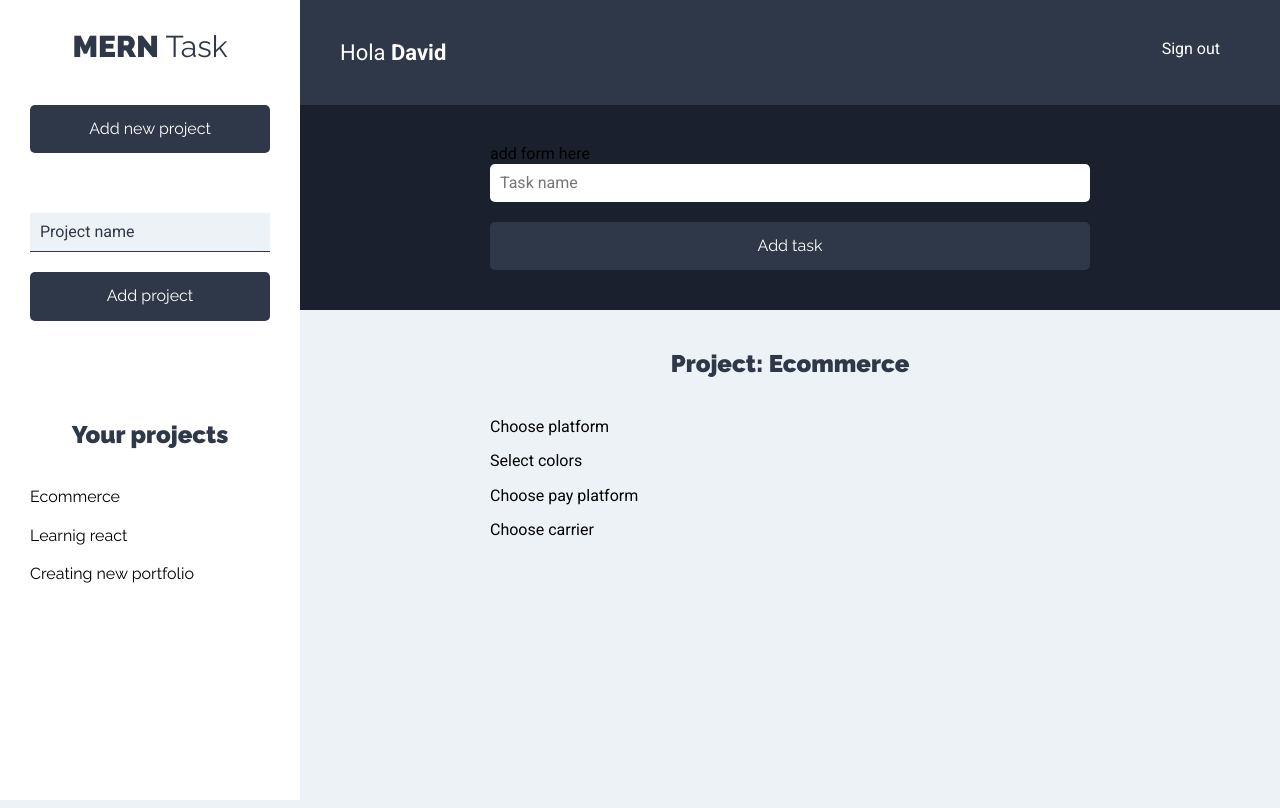
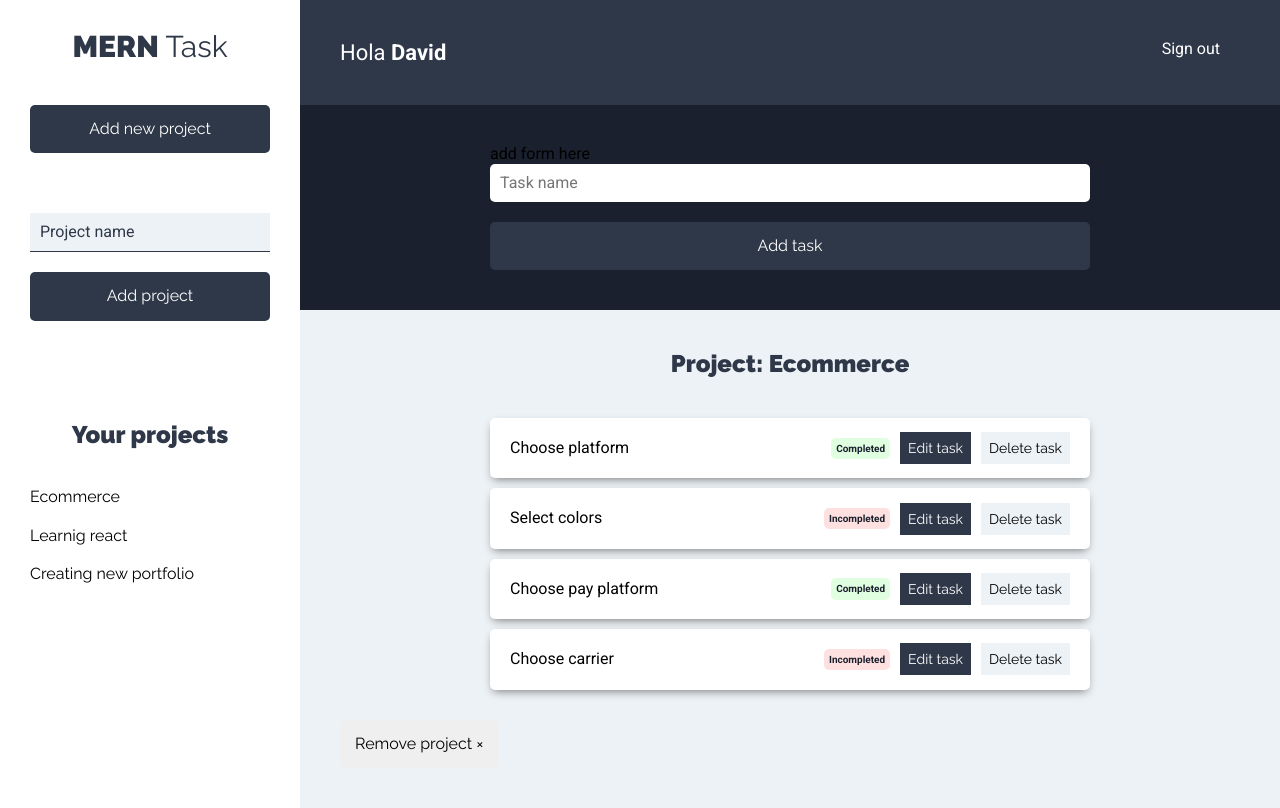
Before and after one commit to david-portilla/merntasks, a React (Create React App) app in the folder client/: page /projects in a window 1280 px wide. Built offline with nearby package versions, Linux system fonts and the light colour scheme.

Commit message:
adding task controllers

```diff
--- a/client/src/components/tasks/Task.js
+++ b/client/src/components/tasks/Task.js
@@ -2,8 +2,29 @@ import React from "react";
 
 const Task = ({ task }) => {
   return (
-    <li key={task.name}>
+    <li className="tarea sombra" key={task.name}>
       <p>{task.name}</p>
+
+      <div className="estado">
+        {task.status ? (
+          <button type="button" className="completo">
+            Completed
+          </button>
+        ) : (
+          <button type="button" className="incompleto">
+            Incompleted
+          </button>
+        )}
+      </div>
+
+      <div className="acciones">
+        <button type="button" className="btn btn-primario">
+          Edit task
+        </button>
+        <button type="button" className="btn btn-secundario">
+          Delete task
+        </button>
+      </div>
     </li>
   );
 };
--- a/client/src/components/tasks/TasksList.js
+++ b/client/src/components/tasks/TasksList.js
@@ -20,6 +20,10 @@ const TasksList = () => {
           tasks.map((task, idx) => <Task key={idx} task={task} />)
         )}
       </ul>
+
+      <button type="button" className="btn btn-eliminar">
+        Remove project &times;
+      </button>
     </>
   );
 };
```
